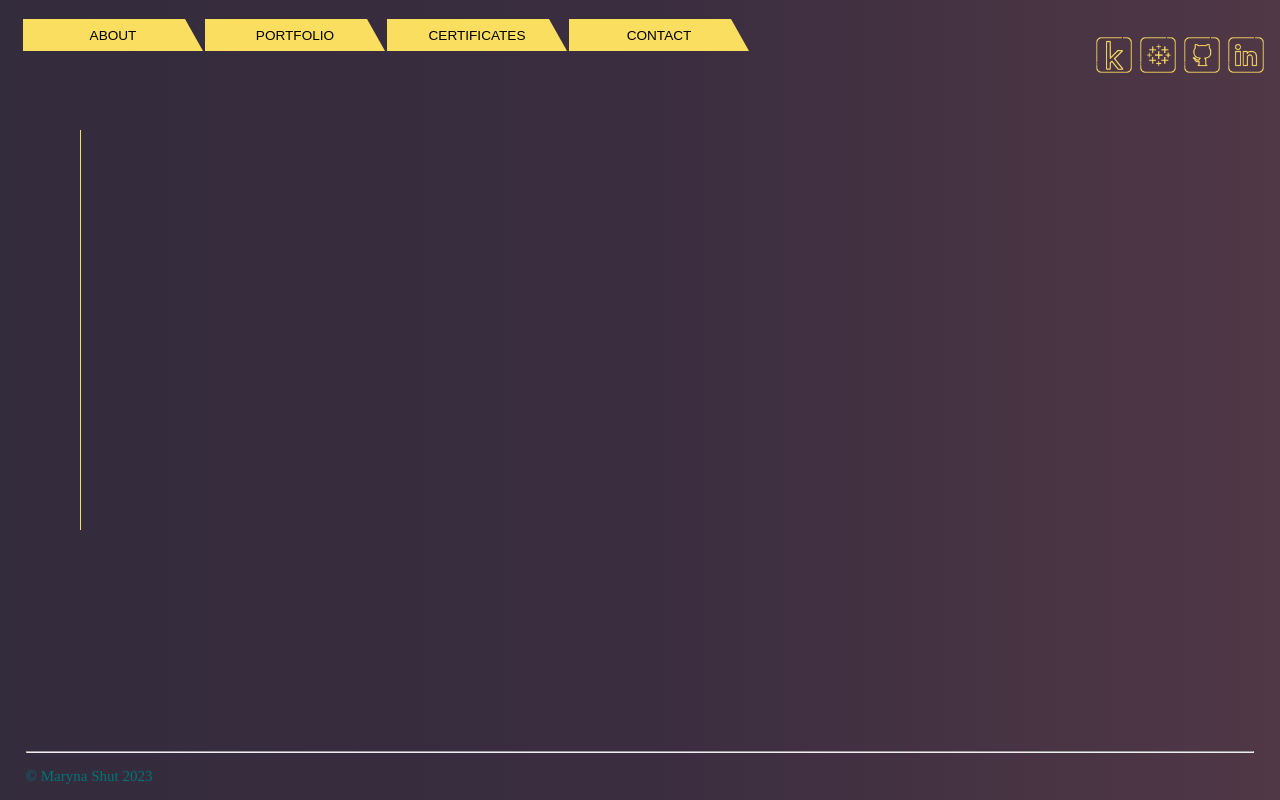
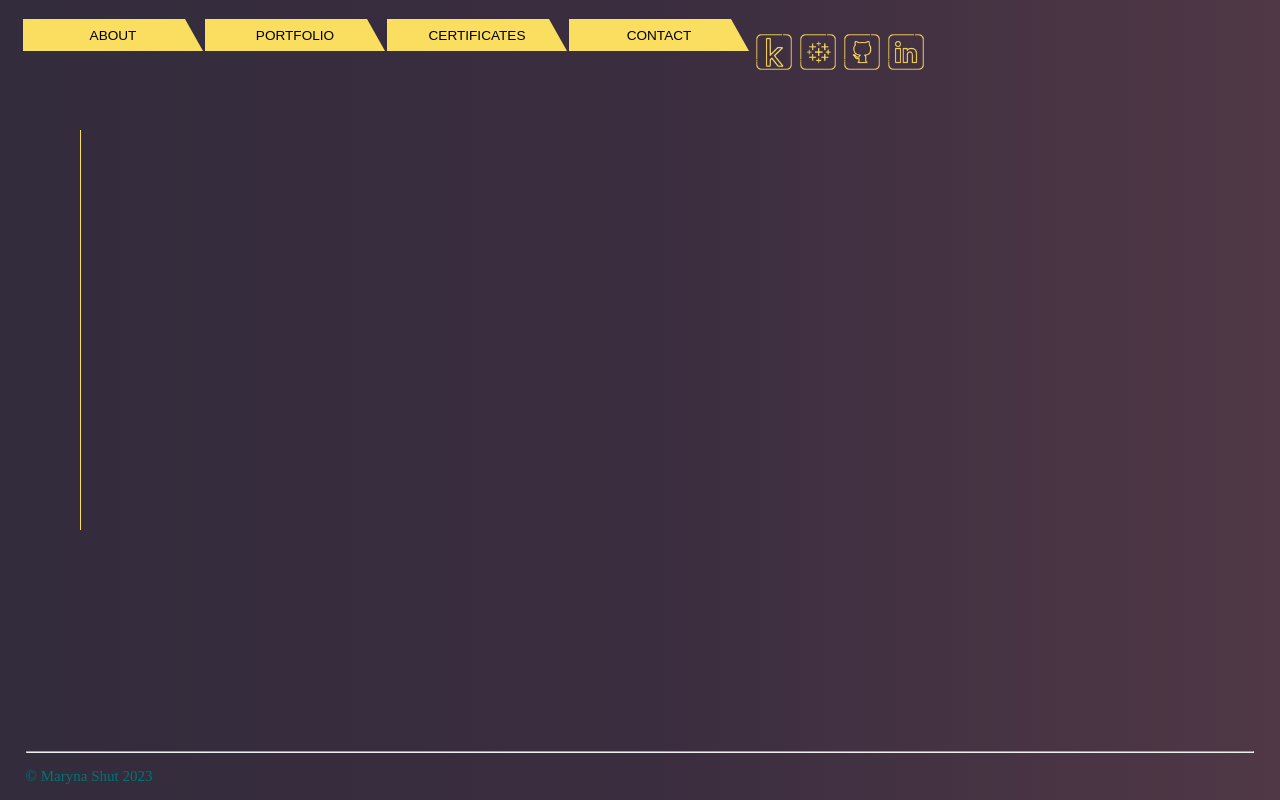
Before and after one commit to maryna-sh/portfolio, a plain HTML site: page certificates.html in a window 1280 px wide. Drawn offline with Linux system fonts and the light colour scheme; files that its build step writes are made by us from their sources; files whose address does not match are found by name; a web font is replaced by a local one.

Commit message:
Update certificates.html

```diff
--- a/certificates.html
+++ b/certificates.html
@@ -32,7 +32,7 @@
        </a>
      </button>
 
-     <div class="social">
+
 
        <div class="socials">
           <a href ="https://www.kaggle.com/marshuu" target="_blank">
@@ -57,8 +57,9 @@
             <img src="images/linkedin.png" width="40" height="40">
            <img src="images/link_hov.png" width="40" height="40">  </a>
        </div>
+
          </div>
-       </div>
+
      </div>
 
 
```
